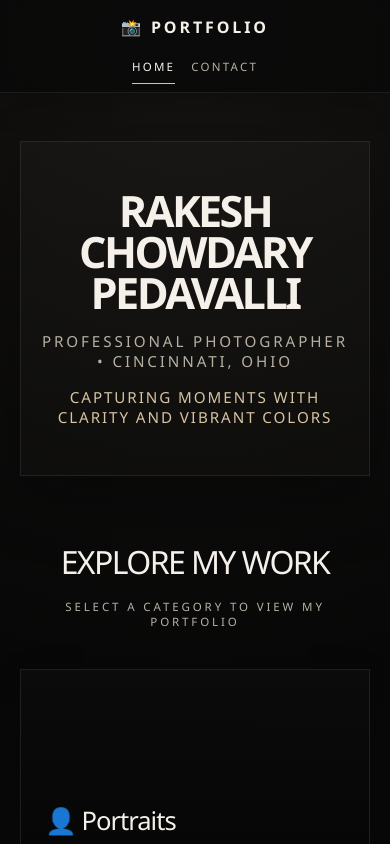
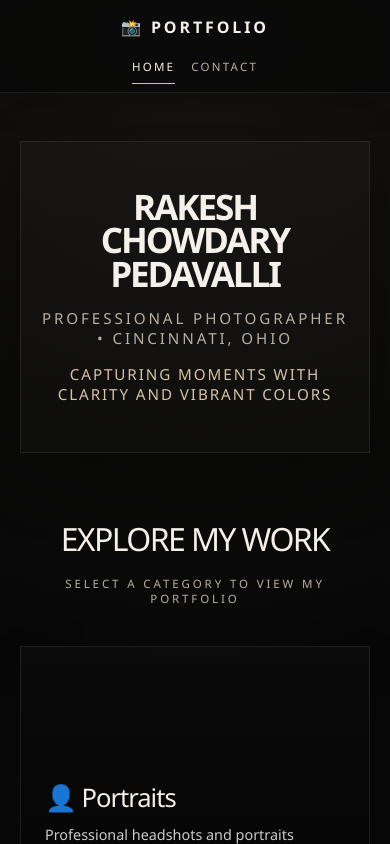
Before and after one commit to rakeshpedavalli4/photography-website, a React (Vite) app: page / in a window 390 px wide. Shown: the top 844 px of the page. Built offline with nearby package versions, Linux system fonts and the light colour scheme; no server answers; the HTML template or start-up script is replaced by a standard one.

Commit message:
changing the UI to look like oixiset

```diff
--- a/src/styles.css
+++ b/src/styles.css
@@ -118,7 +118,7 @@ a { color: inherit; }
 
 .hero h1 {
   margin: 0;
-  font-size: clamp(2.7rem, 6vw, 6rem);
+  font-size: clamp(2.2rem, 4.5vw, 4.2rem);
   line-height: 0.95;
   letter-spacing: -0.06em;
   font-weight: 600;
@@ -596,4 +596,8 @@ a { color: inherit; }
   .hero {
     padding-top: 3rem;
   }
+
+  .hero h1 {
+    font-size: clamp(1.8rem, 9vw, 3rem);
+  }
 }
```
